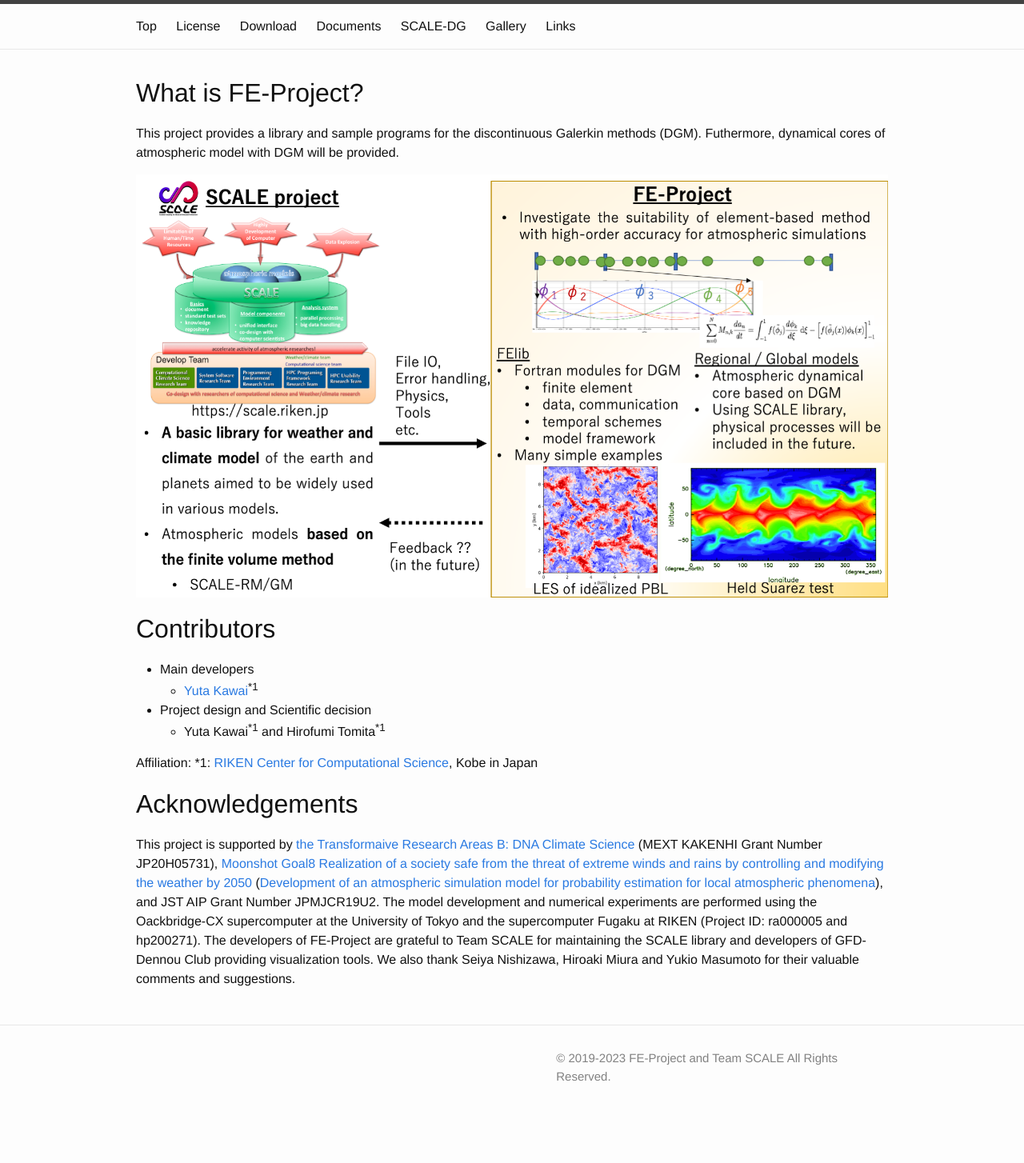
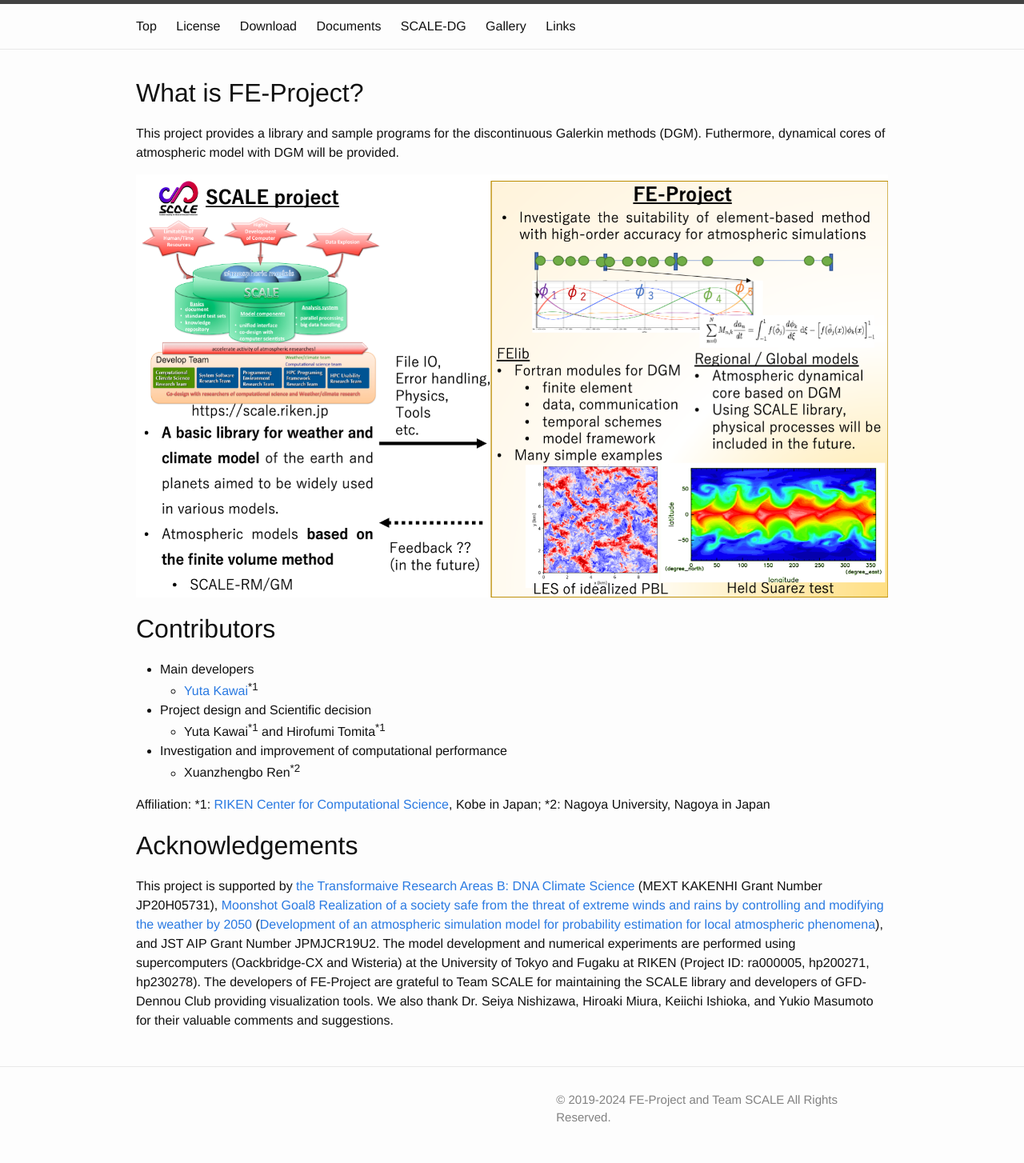
Before and after one commit to ywkawai/FE-Project_web, a Jekyll site: the page built from index.md, in a window 1280 px wide. Shown: the whole page at 80% size. Built offline with Jekyll 4.4.1, drawn with Linux system fonts in a browser that asks for light colours; before the commit the page ends 1402 px from its top, so only the background shows below that.

Commit message:
Update contributors

```diff
--- a/_includes/footer.html
+++ b/_includes/footer.html
@@ -8,7 +8,7 @@
       <div class="footer-col footer-col-2">
       </div>
       <div class="footer-col footer-col-3">
-	&copy; 2019-2023 FE-Project and Team SCALE All Rights Reserved.
+	&copy; 2019-2024 FE-Project and Team SCALE All Rights Reserved.
       </div>
 
 
--- a/_includes/license.html
+++ b/_includes/license.html
@@ -1,5 +1,5 @@
 <p>
-Copyright (C) 2019--2023 FE-project and Team SCALE Group. All rights reserved.
+Copyright (C) 2019--2024 FE-project and Team SCALE Group. All rights reserved.
 
 Permission is hereby granted, free of charge, to any person obtaining
 a copy of this software and associated documentation files (the
--- a/index.md
+++ b/index.md
@@ -29,9 +29,10 @@
   - [Yuta Kawai](https://researchmap.jp/ykawai1988/?lang=english)<sup>*1</sup>
 - Project design and Scientific decision
   - Yuta Kawai<sup>*1</sup>  and Hirofumi Tomita<sup>*1</sup>
+- Investigation and improvement of computational performance
+  - Xuanzhengbo Ren<sup>*2</sup>
 
-
-Affiliation: *1: [RIKEN Center for Computational Science](http://www.r-ccs.riken.jp/en/), Kobe in Japan
+Affiliation: *1: [RIKEN Center for Computational Science](http://www.r-ccs.riken.jp/en/), Kobe in Japan; *2: Nagoya University, Nagoya in Japan
 
 # Acknowledgements
 
@@ -39,8 +40,8 @@
 [the Transformaive Research Areas B: DNA Climate Science](https://dna-climate.org/) (MEXT KAKENHI Grant Number JP20H05731),
 [Moonshot Goal8 Realization of a society safe from the threat of extreme winds and rains by controlling and modifying the weather by 2050](https://www.jst.go.jp/moonshot/program/goal8/) ([Development of an atmospheric simulation model for probability estimation for local atmospheric phenomena](https://moonshot8-modeldev.riken.jp)), and JST AIP Grant Number JPMJCR19U2.
 The model development and numerical experiments are
-performed using the Oackbridge-CX supercomputer at the University of Tokyo and the supercomputer Fugaku at RIKEN (Project ID: ra000005 and hp200271).
+performed using supercomputers (Oackbridge-CX and Wisteria) at the University of Tokyo and Fugaku at RIKEN (Project ID: ra000005, hp200271, hp230278).
 The developers of FE-Project are grateful to Team SCALE for maintaining the SCALE library
 and developers of GFD-Dennou Club providing visualization tools.
-We also thank Seiya Nishizawa, Hiroaki Miura and Yukio Masumoto
+We also thank Dr. Seiya Nishizawa, Hiroaki Miura, Keiichi Ishioka, and Yukio Masumoto
 for their valuable comments and suggestions.
```
